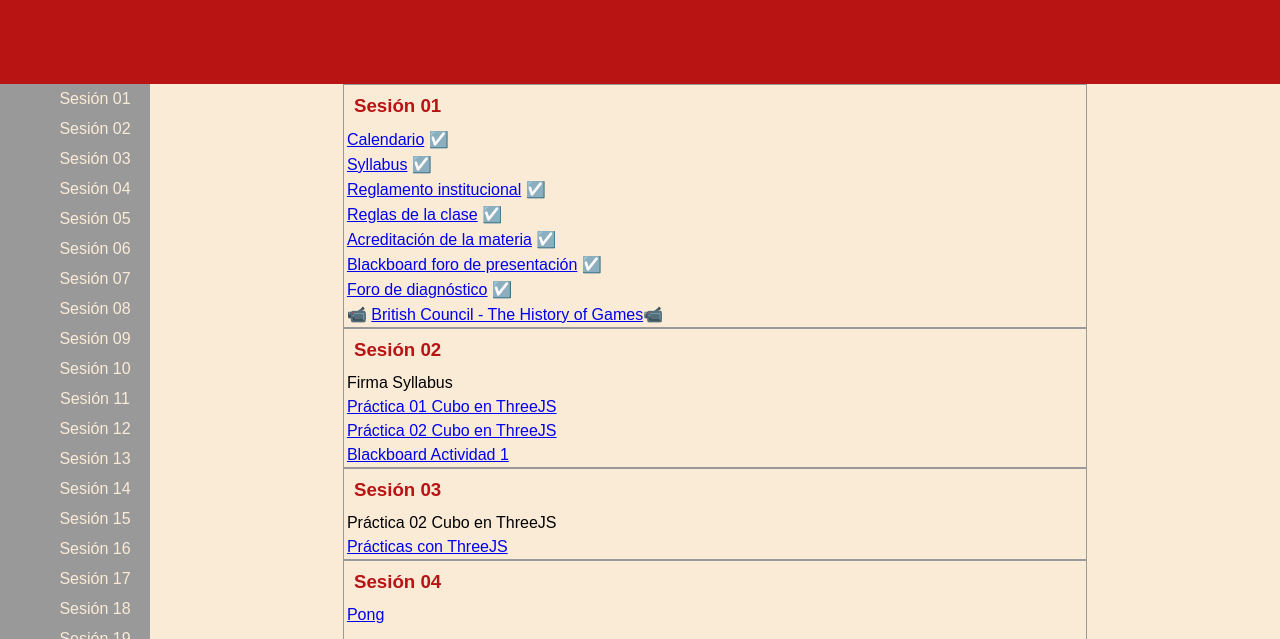
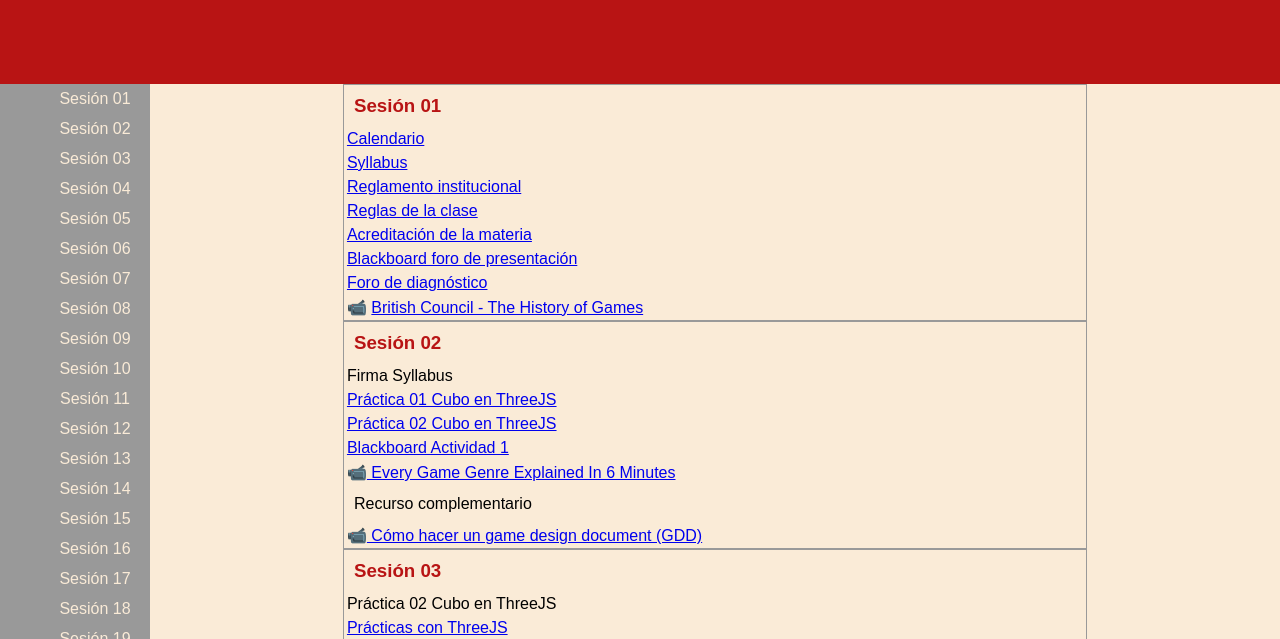
Before and after one commit to beztao01/motor, a plain HTML site: page index.html in a window 1280 px wide. Shown: the part 116-755 px from the top of the page. Drawn offline with Linux system fonts and the light colour scheme.

Commit message:
add all videos of BB

```diff
--- a/index.html
+++ b/index.html
@@ -8,7 +8,6 @@
     <link rel="shortcut icon" href="./assets/motor.png" type="image/x-icon">
 </head>
 <body>
-
   <header>
     <h1>Ingeniería en Interactividad y Animación</h1>
   <h2>Motor de Videjuegos</h2>
@@ -43,14 +42,14 @@
                 <section>
                     <h3>Sesión 01</h3>
                     <ul>
-                        <li><a href="./assets/Calendario2024-02.png" target="_blank" rel="noopener noreferrer">Calendario</a> ☑️</li>
-                        <li><a href="./assets/juegosSyllabus.pdf" target="_blank" rel="noopener noreferrer">Syllabus</a> ☑️</li>
-                        <li><a href="https://uvm.mx/storage/app/uploads/public/607/0fe/9b5/6070fe9b51884976085516.pdf" target="_blank" rel="noopener noreferrer">Reglamento institucional</a> ☑️</li>
-                        <li><a href="./assets/reveal/index.html">Reglas de la clase</a> ☑️</li>
-                        <li><a href="./assets/acreditacion/index.html">Acreditación de la materia</a> ☑️</li>
-                        <li><a href="https://uvmonline.blackboard.com/webapps/login/" target="_blank" rel="noopener noreferrer">Blackboard foro de presentación</a> ☑️</li>
-                        <li><a href="https://uvmonline.blackboard.com/webapps/login/" target="_blank" rel="noopener noreferrer">Foro de diagnóstico</a> ☑️</li>
-                        <li>📹 <a href="https://vimeo.com/344271403">British Council - The History of Games</a>📹</li>
+                        <li><a href="./assets/Calendario2024-02.png" target="_blank" rel="noopener noreferrer">Calendario</a> </li>
+                        <li><a href="./assets/juegosSyllabus.pdf" target="_blank" rel="noopener noreferrer">Syllabus</a> </li>
+                        <li><a href="https://uvm.mx/storage/app/uploads/public/607/0fe/9b5/6070fe9b51884976085516.pdf" target="_blank" rel="noopener noreferrer">Reglamento institucional</a> </li>
+                        <li><a href="./assets/reveal/index.html">Reglas de la clase</a> </li>
+                        <li><a href="./assets/acreditacion/index.html">Acreditación de la materia</a> </li>
+                        <li><a href="https://uvmonline.blackboard.com/webapps/login/" target="_blank" rel="noopener noreferrer">Blackboard foro de presentación</a> </li>
+                        <li><a href="https://uvmonline.blackboard.com/webapps/login/" target="_blank" rel="noopener noreferrer">Foro de diagnóstico</a> </li>
+                        <li>📹 <a href="https://vimeo.com/344271403">British Council - The History of Games</a></li>
 
 
                     </ul>
@@ -63,6 +62,9 @@
                         <li><a href="#" target="_blank"  rel="noopener noreferrer">Práctica 02 Cubo en ThreeJS</a></li>
 
                         <li><a href="https://uvmonline.blackboard.com/webapps/login/" target="_blank" rel="noopener noreferrer">Blackboard Actividad 1</a></li>
+                        <li>📹<a href="https://youtu.be/3YZJS6gggXA?si=_jFAxSDL7MRXWhh-" target="_blank" rel="noopener noreferrer"> Every Game Genre Explained In 6 Minutes</a></li>
+                        <p>Recurso complementario</p>
+                        <li>📹<a href=" https://www.youtube.com/watch?v=ZKo4uRTxdCA"> Cómo hacer un game design document (GDD)</a></li>
                     </ul>
                 </section>
                 <section>
```
Lines whose indentation alone changed are shown as unchanged.
